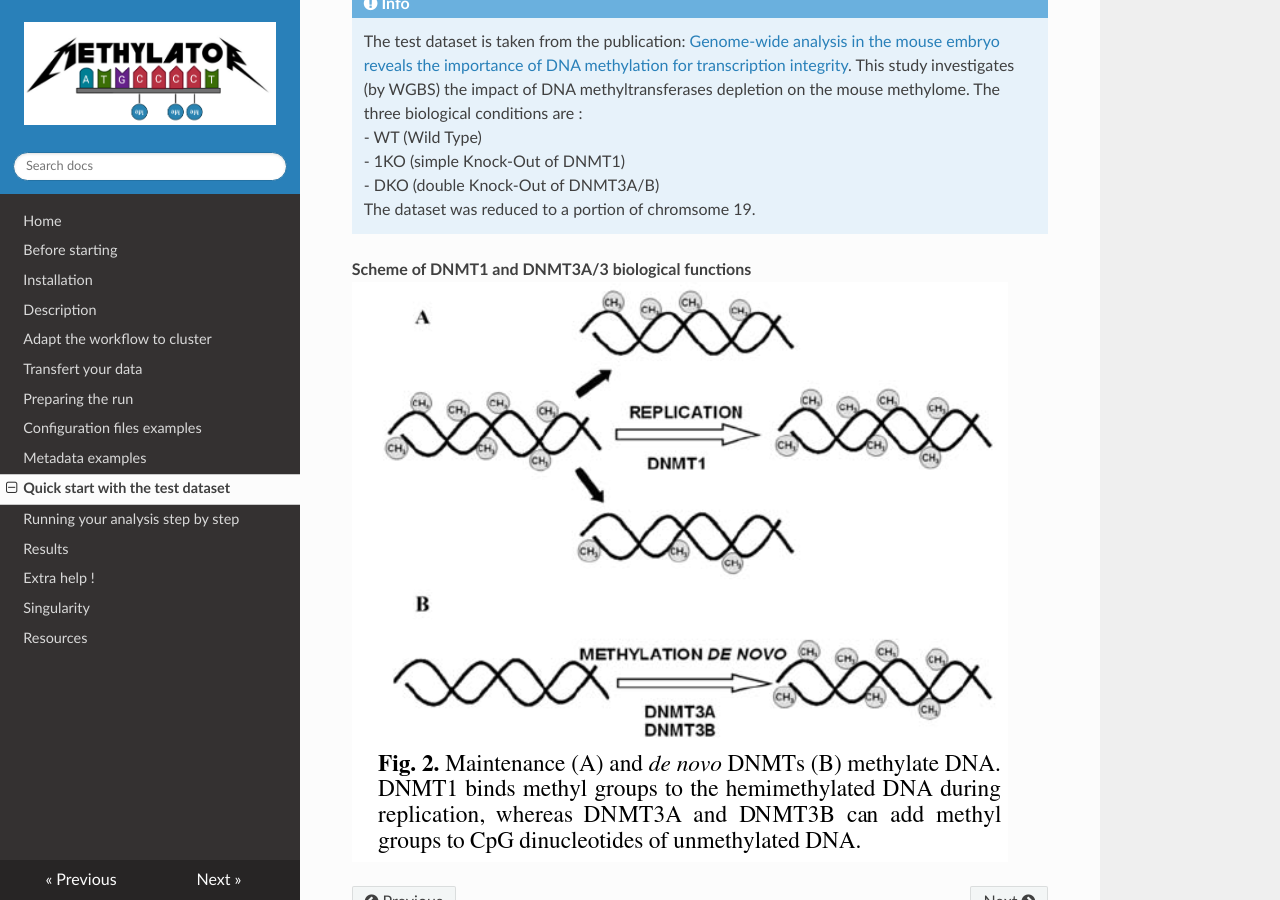
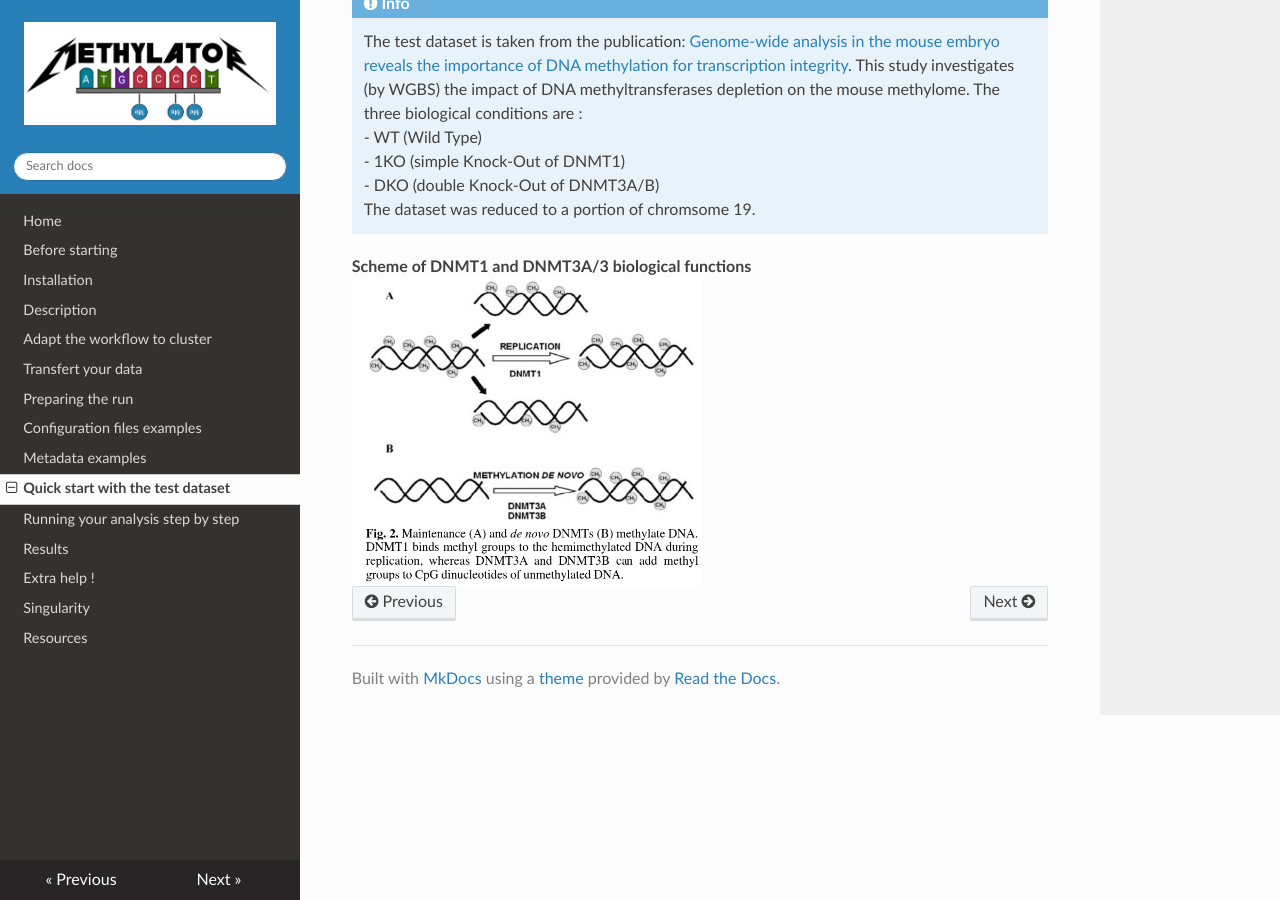
Before and after one commit to parisepigenetics/Methylator-Documentation, an MkDocs documentation site: the page built from docs/quick_start.md, in a window 1280 px wide and 900 px high, scrolled down 667 px. Built offline with MkDocs 1.6.1, drawn with Linux system fonts in a browser that asks for light colours; nearby versions of some CDN libraries.

Commit message:
Update quick_start.md

```diff
--- a/docs/quick_start.md
+++ b/docs/quick_start.md
@@ -25,5 +25,7 @@ Detailed explanation of the outputs are available in [Results](results.md).
     - DKO (double Knock-Out of DNMT3A/B)
     The dataset was reduced to a portion of chromsome 19.
 
-**Scheme of DNMT1 and DNMT3A/3 biological functions**
-![dnmt](img/dnmt.png)
+<figure markdown="span">
+    **Scheme of DNMT1 and DNMT3A/3 biological functions**
+    ![dnmt](img/dnmt.png){ align=left width=350 height=200 }
+</figure>
```
